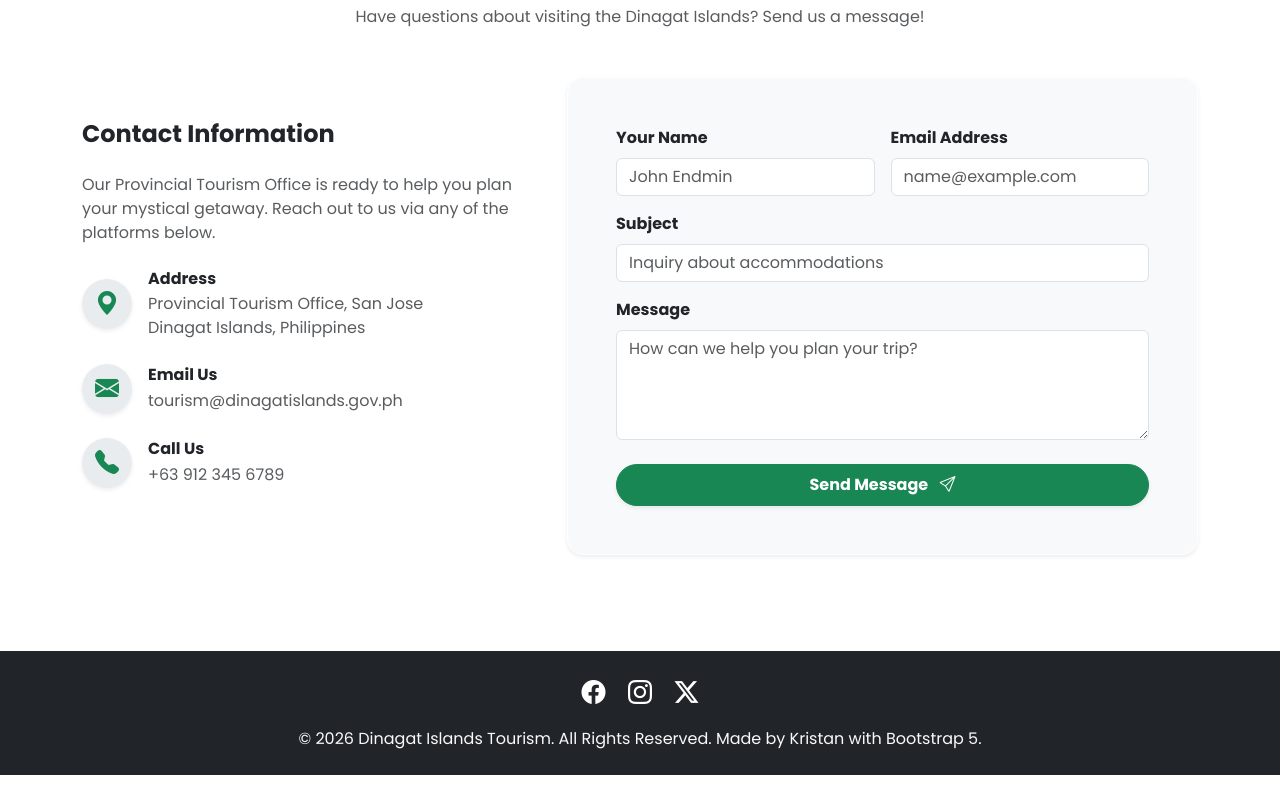
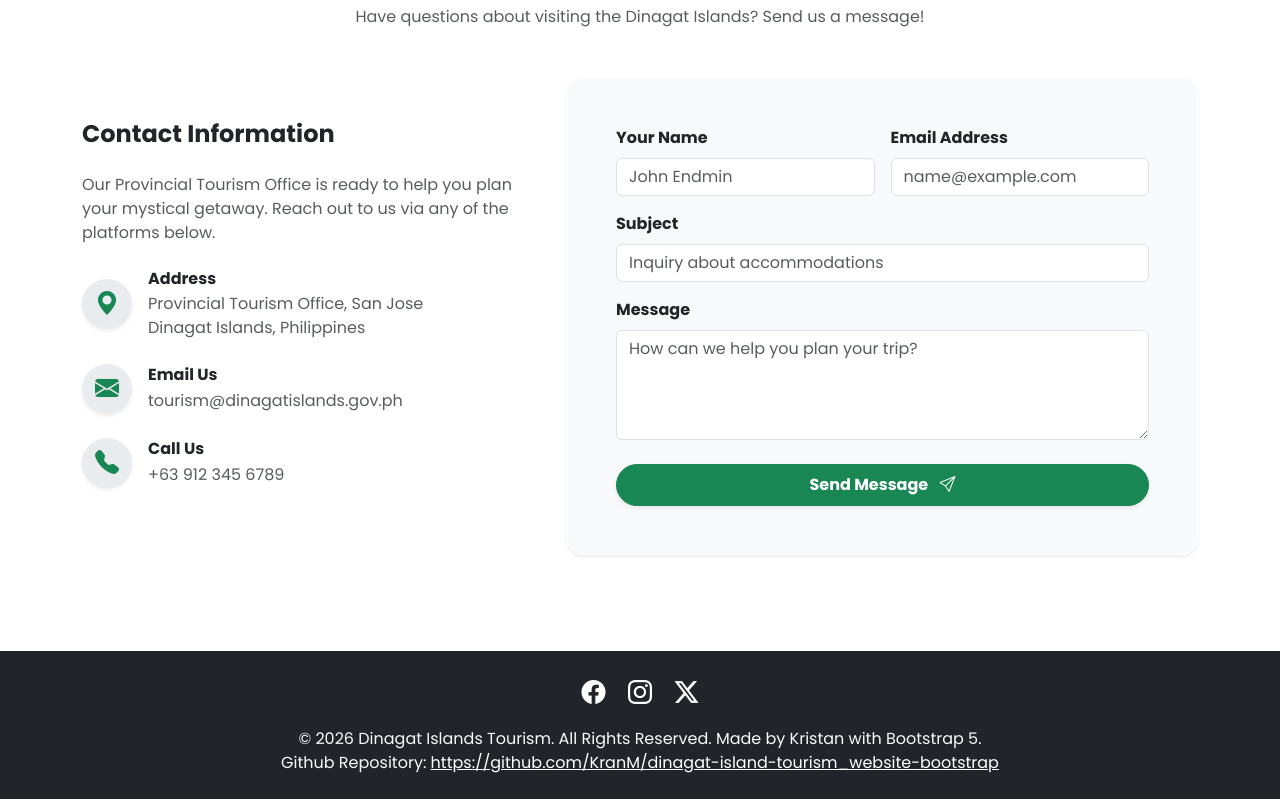
Before and after one commit to KranM/dinagat-island-tourism_website-bootstrap, a plain HTML site: page index.html in a window 1280 px wide. Shown: the part 1842-2641 px from the top of the page. Before the commit the page ends 2617 px from the top, so only its background shows below. Drawn offline with nearby package versions, Linux system fonts and the light colour scheme; some packages are replaced by stand-ins of ours; a script that the page names is missing.

Commit message:
style: changes on some things

```diff
--- a/index.html
+++ b/index.html
@@ -107,7 +107,7 @@
     >
       <div class="container">
         <a class="navbar-brand fw-bold fs-4" href="index.html"
-          ><i class="bi bi-geo-alt-fill text-success"></i> Dinagat</a
+          ><i class="bi bi-geo-alt-fill text-success"></i> Dinagat Islands</a
         >
         <button
           class="navbar-toggler"
@@ -409,6 +409,15 @@
           © 2026 Dinagat Islands Tourism. All Rights Reserved. Made by Kristan
           with Bootstrap 5.
         </p>
+        <p class="mb-0 text-light">
+          Github Repository:
+          <a
+            href="https://github.com/KranM/dinagat-island-tourism_website-bootstrap"
+            class="text-white"
+            target="_blank"
+            >https://github.com/KranM/dinagat-island-tourism_website-bootstrap</a
+          >
+        </p>
       </div>
     </footer>
 
```
Also changed, not shown: destinations.html (+11 -2 lines), guide.html (+10 -1 lines).
